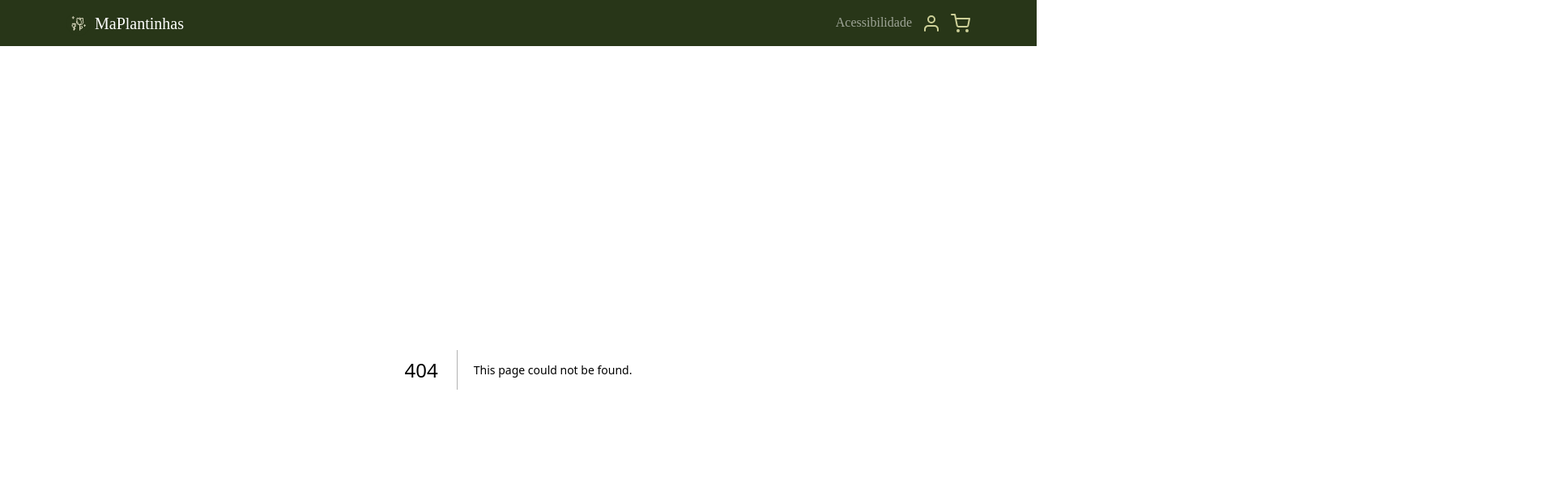
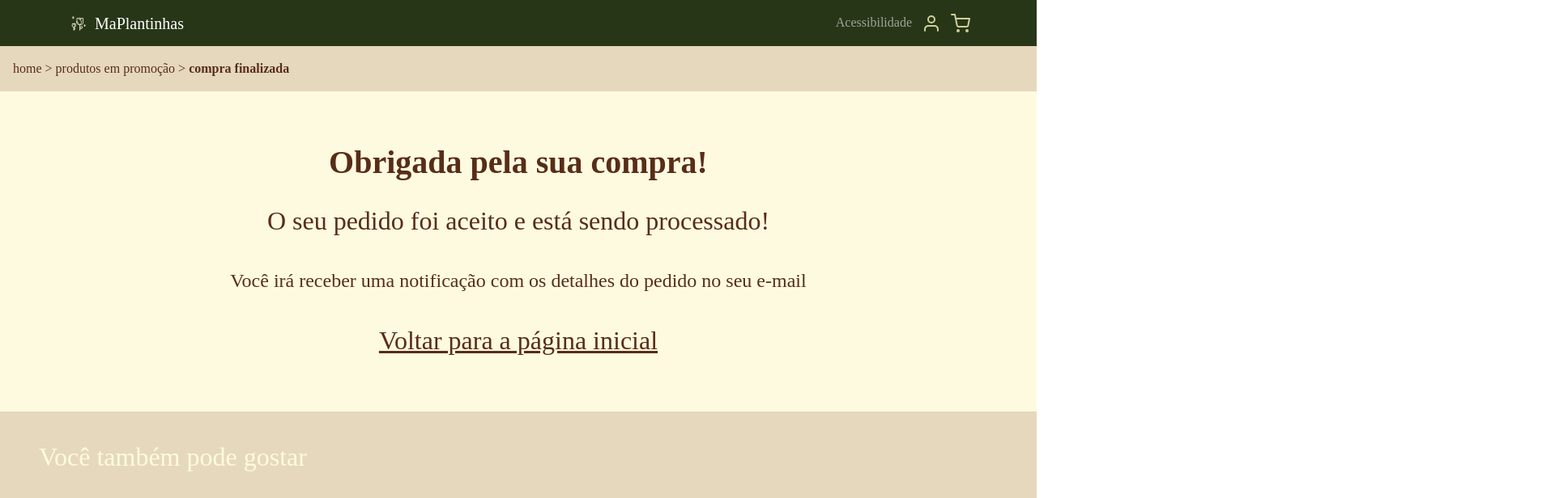
Before and after one commit to gabriellorencetti/ma-plantinhas, a Next.js app: page /finished-order in a window 1280 px wide. Before the commit this address had no page. Shown: the top 616 px of the page at 81% size, 1920 px wide, since content can reach past the window. Built offline with nearby package versions, Linux system fonts and the light colour scheme.

Commit message:
Add finished order page

```diff
--- /dev/null
+++ b/pages/finished-order/index.js
@@ -0,0 +1,38 @@
+import Link from "next/link";
+import React from "react";
+import Products from "../../components/Products";
+import styles from "../../styles/FinishedOrder.module.css";
+
+export default function FinishedOrder() {
+  return (
+    <div className={styles.finishedOrderDiv}>
+      <div
+        className={styles.path}
+        style={{ paddingLeft: "1em", paddingBottom: "1em" }}
+      >
+        home {">"} produtos em promoção {">"} <b>compra finalizada</b>
+      </div>
+      <div className={styles.finishedOrder}>
+        <h1 className={styles.title}>Obrigada pela sua compra!</h1>
+        <p className={styles.warning}>
+          O seu pedido foi aceito e está sendo processado!
+        </p>
+        <p className={styles.warning2}>
+          Você irá receber uma notificação com os detalhes do pedido no seu
+          e-mail
+        </p>
+        <Link href="/" className={styles.link}>
+          Voltar para a página inicial
+        </Link>
+      </div>
+      <Products
+        title="Você também pode gostar"
+        background="var(--color-secondary-ultra-light)"
+      />
+      <Products
+        title="Outros usuários também compraram"
+        background="var(--color-secondary-ultra-light)"
+      />
+    </div>
+  );
+}
--- /dev/null
+++ b/styles/FinishedOrder.module.css
@@ -0,0 +1,32 @@
+.finishedOrderDiv {
+  padding: 1em 0;
+  background: var(--color-secondary-ultra-light);
+  color: var(--color-secondary-dark);
+}
+
+.finishedOrder {
+  background-color: var(--color-beige);
+  display: flex;
+  flex-direction: column;
+  justify-content: center;
+  align-items: center;
+  gap: 1em;
+  padding: 4em 2em;
+}
+
+.title {
+  font-weight: bold;
+}
+
+.warning {
+  font-size: 2em;
+}
+
+.warning2 {
+  font-size: 1.5em;
+}
+
+.link {
+  text-decoration: underline;
+  font-size: 2em;
+}
```
